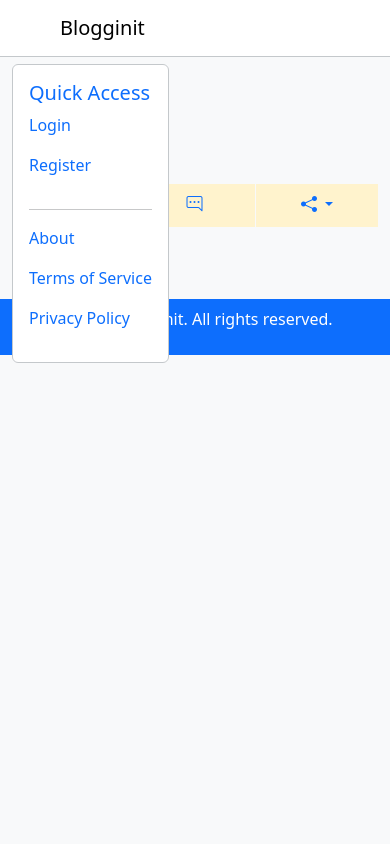
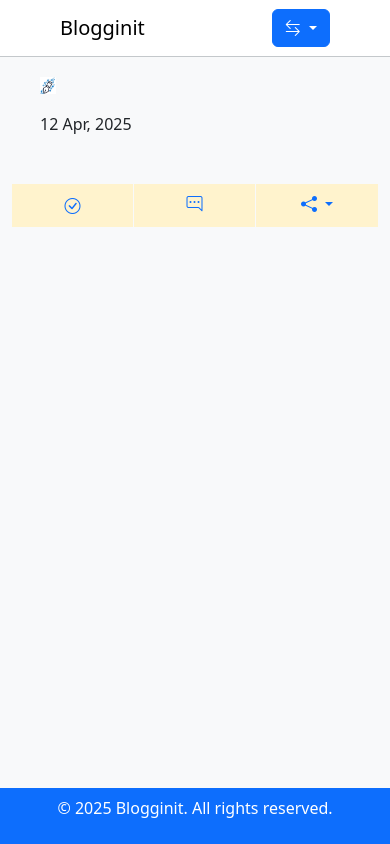
Before and after one commit to pspepp3r/blogginit, a PHP site: template resources/views/app/read.twig in a window 390 px wide. Run offline with PHP 8.4, Linux system fonts and the light colour scheme; the template is opened without the code that fills it, so the values that code supplies are empty; style sheets or scripts are compiled from the project's sources; some libraries are stand-ins or nearby versions.

Commit message:
Made templates responsive

```diff
--- a/resources/views/app/dashboard.twig
+++ b/resources/views/app/dashboard.twig
@@ -16,7 +16,7 @@
 {% block content %}
 	<div class="container mt-5">
 		<div class="row mt-4">
-			<div class="col-md-4">
+			<div class="col-md-4 mt-2">
 				<div class="card border-primary">
 					<div class="card-body">
 						<h5 class="card-title text-primary">Statistics</h5>
@@ -25,7 +25,7 @@
 					</div>
 				</div>
 			</div>
-			<div class="col-md-4">
+			<div class="col-md-4 mt-2">
 				<div class="card border-primary">
 					<div class="card-body">
 						<h5 class="card-title text-primary">Manage Blogs</h5>
@@ -34,7 +34,7 @@
 					</div>
 				</div>
 			</div>
-			<div class="col-md-4">
+			<div class="col-md-4 mt-2">
 				<div class="card border-primary">
 					<div class="card-body">
 						<h5 class="card-title text-primary">Settings</h5>
--- a/resources/views/extras/layout/layout.twig
+++ b/resources/views/extras/layout/layout.twig
@@ -66,13 +66,51 @@
 				</div>
                 {% endif %}
 
+                <div class="nav-dropdown">
+					<div class="dropdown">
+						<button class="btn btn-primary dropdown-toggle" type="button" id="navDropdown" data-bs-toggle="dropdown" aria-expanded="false">
+                            <i class="bi bi-arrow-left-right"></i>
+						</button>
+						<ul class="dropdown-menu dropdown-menu-end" aria-labelledby="navDropdown">
+                            {% if user %}
+                                <li>
+									<a class="dropdown-item" href="/dashboard">Dashboard</a>
+								</li>
+								<li>
+									<a class="dropdown-item" href="/reports">Statistics</a>
+								</li>
+								<li>
+									<a class="dropdown-item" href="/settings">Settings</a>
+								</li>
+                                {% else %}
+                                    <li>
+                                        <a class="dropdown-item" href="/login">Login</a>
+                                    </li>
+                                    <li>
+                                        <a class="dropdown-item" href="/register">Register</a>
+                                    </li>
+                            {% endif %}
+                            <hr>
+                            <li>
+                                <a class="dropdown-item" href="/extra/about">About</a>
+                            </li>
+                            <li>
+                                <a class="dropdown-item" href="/extra/services">Terms of Service</a>
+                            </li>
+                            <li>
+                                <a class="dropdown-item" href="/extra/privacy">Privacy Policy</a>
+                            </li>
+						</ul>
+					</div>
+				</div>
+
 			</div>
 		</nav>
 
-		<div class="container pt-5">
+		<div class="container pt-5 mb-4">
 			<div class="row mt-2">
 				<div class="col-sm-12 col-md-3 mt-2">
-					<div class="card border-secondary-subtle position-fixed">
+					<div class="card border-secondary-subtle position-fixed d-none d-md-block">
 						<div class="card-body">
 							<h5 class="card-title text-primary">Quick Access</h5>
 							<ul class="list-group">
@@ -128,7 +166,7 @@
 			</div>
 		</div>
                 {% if user == null %}
-                    <footer class="bg-primary text-white p-2 text-center mt-4">
+                    <footer class="bg-primary text-white p-2 text-center fixed-bottom mt-4">
                         <div class="container">
                             <p>&copy; {{ 'now' | date('Y') }} Blogginit. All rights reserved.</p>
                         </div>
--- a/resources/views/landing/layout/layout.twig
+++ b/resources/views/landing/layout/layout.twig
@@ -34,14 +34,14 @@
 
     {% endblock %}
 
-		<div class="container">
+		<div class="container mb-4">
 
             {% block content %}{% endblock %}
 
 		</div>
 
 
-    <footer class="bg-primary text-white p-2 text-center mt-4">
+    <footer class="bg-primary text-white p-2 text-center mt-4 fixed-bottom">
 
         <div class="container">
 
```
